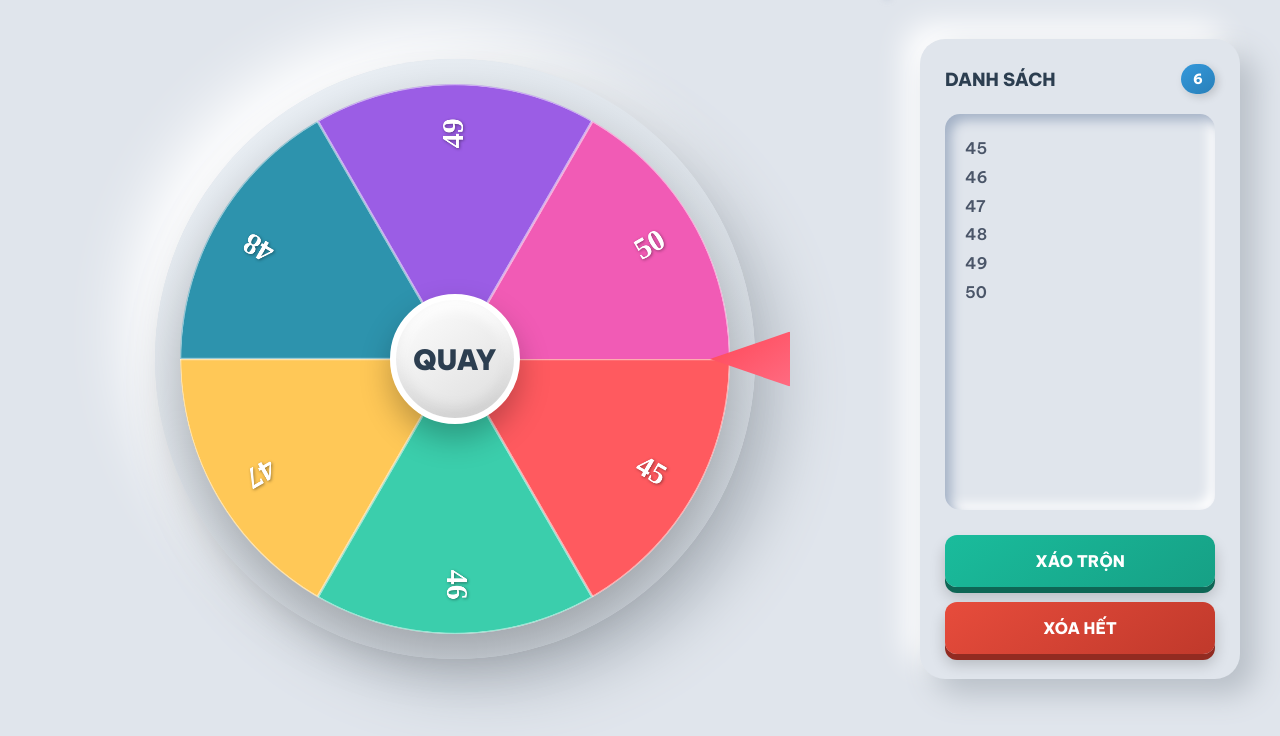
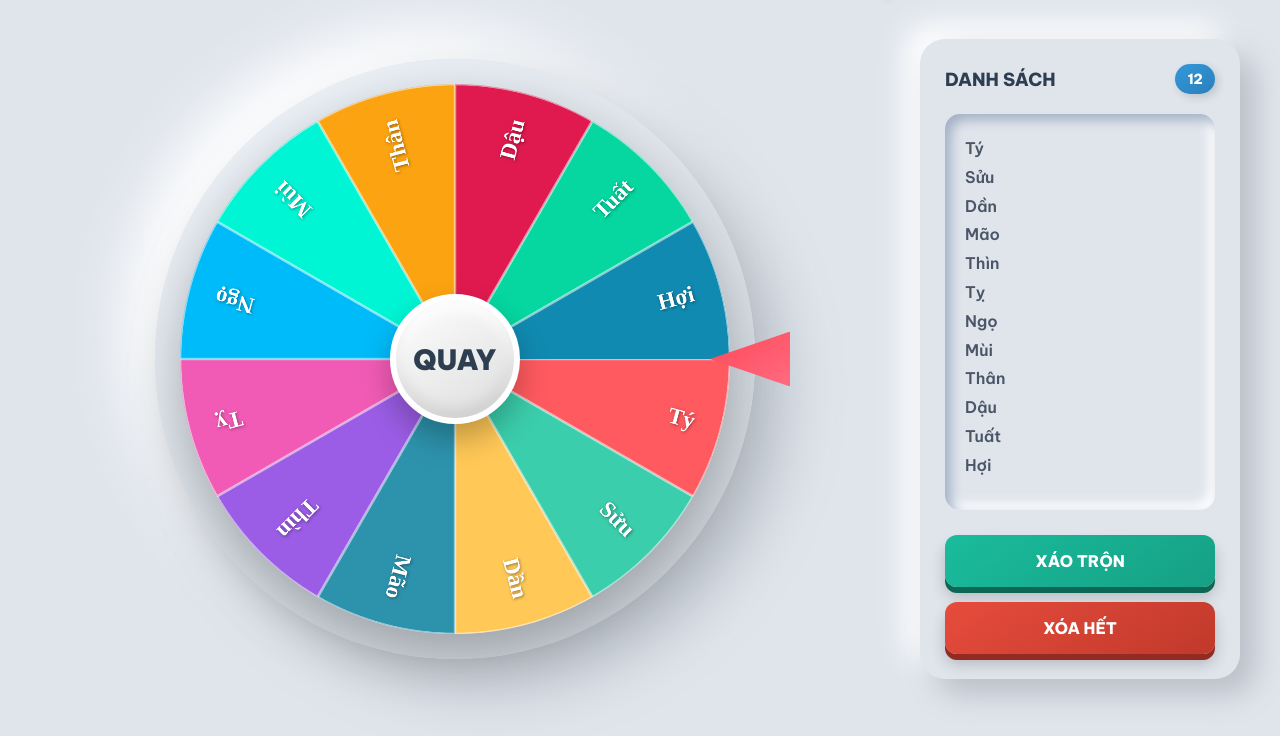
Before and after one commit to AlphaprinterFont/vong-quay-may-man, a plain HTML site: page index.html in a window 1280 px wide. Shown: the part 64-800 px from the top of the page. Drawn offline with nearby package versions, Linux system fonts and the light colour scheme; some packages are replaced by stand-ins of ours; a script that the page names is missing.

Commit message:
Update index.html

```diff
--- a/index.html
+++ b/index.html
@@ -65,7 +65,6 @@
         .wheel-outer-rim {
             position: relative;
             width: 100%;
-            /* Tự động tính toán để không bao giờ bị tràn viền màn hình ngang hoặc dọc */
             max-width: min(90vw, 75vh);
             aspect-ratio: 1/1;
             border-radius: 50%;
@@ -266,17 +265,15 @@
             }
 
             .wheel-outer-rim {
-                padding: 15px; /* Giảm viền ngoài trên đt */
+                padding: 15px;
             }
 
-            /* Thu nhỏ mũi tên cho cân đối với vòng quay đt */
             .pointer {
                 right: -20px;
                 width: 55px;
                 height: 40px;
             }
 
-            /* Thu nhỏ nút quay để không che mất số/chữ */
             .spin-btn {
                 width: 90px;
                 height: 90px;
@@ -287,12 +284,12 @@
             .input-section {
                 width: 100%;
                 max-width: 500px;
-                height: 400px; /* Giảm chiều cao khung nhập trên đt */
+                height: 400px;
                 padding: 20px;
             }
 
             .controls {
-                flex-direction: row; /* Dàn hàng ngang 2 nút cho tiết kiệm diện tích */
+                flex-direction: row;
             }
             .btn {
                 padding: 12px;
@@ -323,12 +320,18 @@
                 <h2>Danh Sách</h2>
                 <span class="count-badge" id="entry-count">0</span>
             </div>
-            <textarea id="names-input" placeholder="Nhập tên vào đây, mỗi dòng 1 tên...">45
-46
-47
-48
-49
-50</textarea>
+            <textarea id="names-input" placeholder="Nhập tên vào đây, mỗi dòng 1 tên...">Tý
+Sửu
+Dần
+Mão
+Thìn
+Tỵ
+Ngọ
+Mùi
+Thân
+Dậu
+Tuất
+Hợi</textarea>
             <div class="controls">
                 <button class="btn btn-shuffle" id="shuffle-btn">Xáo trộn</button>
                 <button class="btn btn-clear" id="clear-btn">Xóa hết</button>
@@ -455,14 +458,14 @@
                 ctx.shadowOffsetY = 2;
 
                 ctx.fillStyle = '#ffffff';
-                // ĐÃ TĂNG FONT CHỮ LÊN 65px ĐỂ HIỂN THỊ RÕ TRÊN ĐIỆN THOẠI
-                ctx.font = '800 65px "Be Vietnam Pro"';
+                // Đã chỉnh lại kích thước chữ thành 50px để vừa vặn khi có 12 ô trên điện thoại
+                ctx.font = '800 50px "Be Vietnam Pro"';
 
                 let text = names[i];
                 if (text.length > 22) text = text.substring(0, 20) + '...';
 
-                // Đẩy chữ lùi vào trong một chút (radius - 75) để không bị viền cắt ngang
-                ctx.fillText(text, radius - 75, 0);
+                // Đẩy chữ ra ngoài một chút cho cân đối
+                ctx.fillText(text, radius - 60, 0);
                 ctx.restore();
             }
         }
@@ -523,7 +526,7 @@
                 title: '🎉 XUẤT SẮC 🎉',
                 html: `Chúc mừng người may mắn:<br><br><strong style="font-size: 38px; color: #ff4757; text-transform: uppercase; text-shadow: 2px 2px 4px rgba(0,0,0,0.1);">${winner}</strong>`,
                 icon: 'success',
-                confirmButtonText: 'Quay tiếp thôi!',
+                confirmButtonText: 'Tuyệt vời!',
                 confirmButtonColor: '#2c3e50',
                 backdrop: `rgba(44, 62, 80, 0.6)`
             });
```
